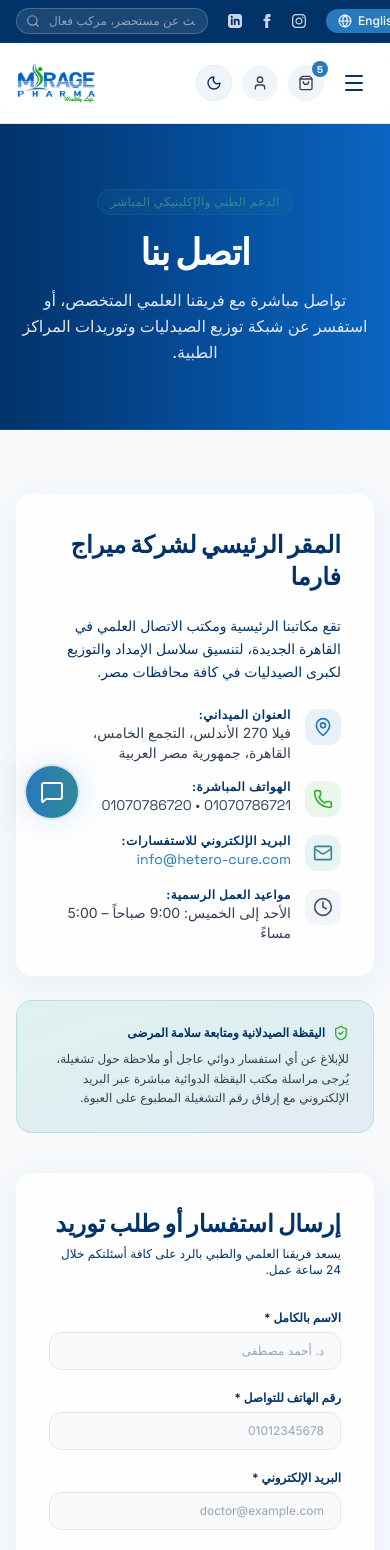
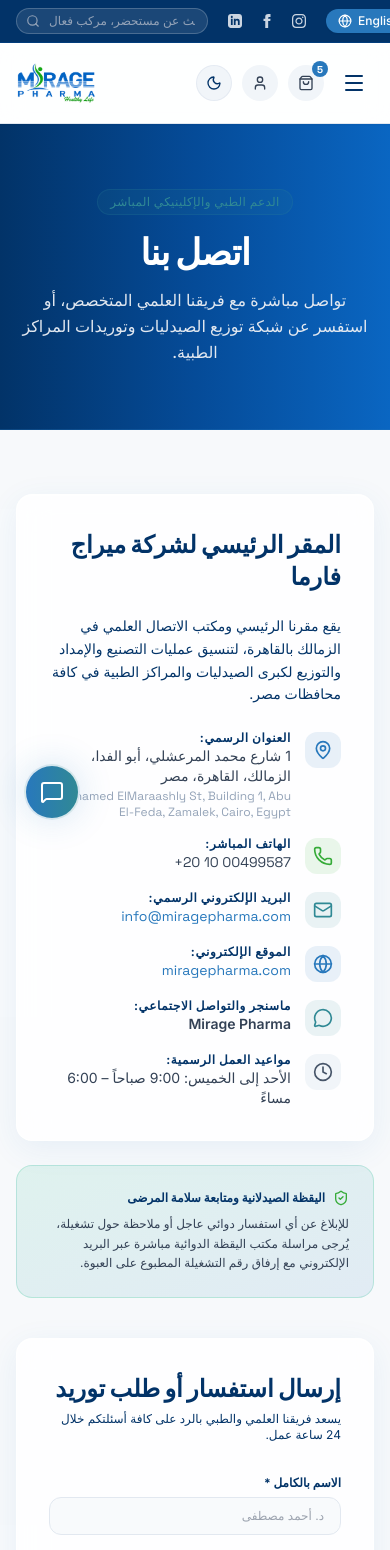
Before and after one commit to Ab-Coder123/mirage-direction-two, a Next.js app in the folder apps/web/: page /ar/contact in a window 390 px wide. Shown: the top 1550 px of the page. Built offline with nearby package versions, Linux system fonts and the light colour scheme.

Commit message:
feat(contact): update official Zamalek HQ address, phone, email, website, and Messenger details across EN & AR

```diff
--- a/apps/web/app/ar/contact/page.tsx
+++ b/apps/web/app/ar/contact/page.tsx
@@ -1,7 +1,7 @@
 'use client';
 
 import * as React from 'react';
-import { MapPin, Phone, Mail, Clock, Send, CheckCircle2, ShieldCheck } from 'lucide-react';
+import { MapPin, Phone, Mail, Clock, Send, CheckCircle2, ShieldCheck, Globe, MessageCircle } from 'lucide-react';
 import { Button, Card, Badge } from '@mirage/ui';
 
 export default function ArabicContactPage() {
@@ -45,7 +45,7 @@
                 المقر الرئيسي لشركة ميراج فارما
               </h3>
               <p className="text-sm text-brand-text-muted dark:text-slate-300 leading-relaxed">
-                تقع مكاتبنا الرئيسية ومكتب الاتصال العلمي في القاهرة الجديدة، لتنسيق سلاسل الإمداد والتوزيع لكبرى الصيدليات في كافة محافظات مصر.
+                يقع مقرنا الرئيسي ومكتب الاتصال العلمي في الزمالك بالقاهرة، لتنسيق عمليات التصنيع والإمداد والتوزيع لكبرى الصيدليات والمراكز الطبية في كافة محافظات مصر.
               </p>
 
               <div className="space-y-4 text-sm text-slate-700 dark:text-slate-200">
@@ -55,9 +55,12 @@
                   </div>
                   <div>
                     <span className="font-bold text-brand-navy dark:text-brand-cyan-light block text-xs uppercase tracking-wider">
-                      العنوان الميداني:
+                      العنوان الرسمي:
                     </span>
-                    <p className="text-sm">فيلا 270 الأندلس، التجمع الخامس، القاهرة، جمهورية مصر العربية</p>
+                    <p className="text-sm">1 شارع محمد المرعشلي، أبو الفدا، الزمالك، القاهرة، مصر</p>
+                    <p className="text-xs text-slate-400 font-mono mt-0.5" dir="ltr">
+                      Mohamed ElMaraashly St, Building 1, Abu El-Feda, Zamalek, Cairo, Egypt
+                    </p>
                   </div>
                 </div>
 
@@ -67,10 +70,10 @@
                   </div>
                   <div>
                     <span className="font-bold text-brand-navy dark:text-brand-cyan-light block text-xs uppercase tracking-wider">
-                      الهواتف المباشرة:
+                      الهاتف المباشر:
                     </span>
                     <p className="font-mono text-sm" dir="ltr">
-                      <a href="tel:01070786720" className="hover:text-brand-primary">01070786720</a> • <a href="tel:01070786721" className="hover:text-brand-primary">01070786721</a>
+                      <a href="tel:+201000499587" className="hover:text-brand-primary dark:hover:text-brand-cyan-light transition-colors">+20 10 00499587</a>
                     </p>
                   </div>
                 </div>
@@ -81,15 +84,47 @@
                   </div>
                   <div>
                     <span className="font-bold text-brand-navy dark:text-brand-cyan-light block text-xs uppercase tracking-wider">
-                      البريد الإلكتروني للاستفسارات:
+                      البريد الإلكتروني الرسمي:
                     </span>
                     <a
-                      href="mailto:info@hetero-cure.com"
-                      className="font-mono text-sm text-brand-primary hover:underline"
+                      href="mailto:info@miragepharma.com"
+                      className="font-mono text-sm text-brand-primary dark:text-brand-cyan-light hover:underline"
                       dir="ltr"
                     >
-                      info@hetero-cure.com
+                      info@miragepharma.com
                     </a>
+                  </div>
+                </div>
+
+                <div className="flex items-start gap-3.5">
+                  <div className="w-9 h-9 rounded-xl bg-brand-primary/10 dark:bg-brand-primary/20 text-brand-primary dark:text-brand-cyan-light flex items-center justify-center shrink-0 mt-0.5">
+                    <Globe className="w-5 h-5" />
+                  </div>
+                  <div>
+                    <span className="font-bold text-brand-navy dark:text-brand-cyan-light block text-xs uppercase tracking-wider">
+                      الموقع الإلكتروني:
+                    </span>
+                    <a
+                      href="https://miragepharma.com"
+                      target="_blank"
+                      rel="noopener noreferrer"
+                      className="font-mono text-sm text-brand-primary dark:text-brand-cyan-light hover:underline"
+                      dir="ltr"
+                    >
+                      miragepharma.com
+                    </a>
+                  </div>
+                </div>
+
+                <div className="flex items-start gap-3.5">
+                  <div className="w-9 h-9 rounded-xl bg-brand-cyan/10 dark:bg-brand-cyan/20 text-brand-cyan dark:text-brand-cyan-light flex items-center justify-center shrink-0 mt-0.5">
+                    <MessageCircle className="w-5 h-5" />
+                  </div>
+                  <div>
+                    <span className="font-bold text-brand-navy dark:text-brand-cyan-light block text-xs uppercase tracking-wider">
+                      ماسنجر والتواصل الاجتماعي:
+                    </span>
+                    <p className="text-sm font-semibold">Mirage Pharma</p>
                   </div>
                 </div>
 
@@ -101,7 +136,7 @@
                     <span className="font-bold text-brand-navy dark:text-brand-cyan-light block text-xs uppercase tracking-wider">
                       مواعيد العمل الرسمية:
                     </span>
-                    <p className="text-sm text-brand-text-muted dark:text-slate-400">الأحد إلى الخميس: 9:00 صباحاً – 5:00 مساءً</p>
+                    <p className="text-sm text-brand-text-muted dark:text-slate-400">الأحد إلى الخميس: 9:00 صباحاً – 6:00 مساءً</p>
                   </div>
                 </div>
               </div>
--- a/apps/web/app/ar/privacy-policy/page.tsx
+++ b/apps/web/app/ar/privacy-policy/page.tsx
@@ -134,12 +134,12 @@
           <div className="pt-6 border-t border-slate-100 dark:border-white/10 flex flex-col sm:flex-row sm:items-center justify-between gap-4 text-xs text-brand-text-muted dark:text-slate-400">
             <div>
               <span className="font-bold text-brand-navy dark:text-white block">مسؤول حماية البيانات (DPO):</span>
-              <a href="mailto:privacy@hetero-cure.com" className="font-mono text-brand-primary dark:text-brand-cyan-light hover:underline" dir="ltr">
-                privacy@hetero-cure.com
+              <a href="mailto:info@miragepharma.com" className="font-mono text-brand-primary dark:text-brand-cyan-light hover:underline" dir="ltr">
+                info@miragepharma.com
               </a>
             </div>
             <p className="font-mono">
-              ميراج فارما — فيلا 270 الأندلس، التجمع الخامس، القاهرة
+              ميراج فارما — 1 شارع محمد المرعشلي، أبو الفدا، الزمالك، القاهرة
             </p>
           </div>
         </div>
--- a/apps/web/app/contact/page.tsx
+++ b/apps/web/app/contact/page.tsx
@@ -1,7 +1,7 @@
 'use client';
 
 import * as React from 'react';
-import { MapPin, Phone, Mail, Clock, Send, CheckCircle2 } from 'lucide-react';
+import { MapPin, Phone, Mail, Clock, Send, CheckCircle2, Globe, MessageCircle } from 'lucide-react';
 import { Button, Card, Badge } from '@mirage/ui';
 
 export default function ContactPage() {
@@ -45,7 +45,7 @@
                 Mirage Pharma Headquarters
               </h3>
               <p className="text-sm text-brand-text-muted dark:text-slate-300 leading-relaxed">
-                Our main offices and regulatory liaison bureau are situated in New Cairo, coordinating logistics and distributor supplies nationwide.
+                Our main corporate headquarters and scientific liaison bureau are located in Zamalek, Cairo, coordinating manufacturing, logistics, and distributor supplies nationwide.
               </p>
 
               <div className="space-y-4 text-sm text-slate-700 dark:text-slate-200">
@@ -57,7 +57,7 @@
                     <span className="font-bold text-brand-navy dark:text-brand-cyan-light block text-xs uppercase tracking-wider">
                       Physical Address:
                     </span>
-                    <p className="text-sm">Villa 270 AL Andalus, Fifth Settlement, Cairo, Egypt</p>
+                    <p className="text-sm">Mohamed ElMaraashly St, Building 1, Abu El-Feda, Zamalek, Cairo, Egypt</p>
                   </div>
                 </div>
 
@@ -67,10 +67,10 @@
                   </div>
                   <div>
                     <span className="font-bold text-brand-navy dark:text-brand-cyan-light block text-xs uppercase tracking-wider">
-                      Direct Telephones:
+                      Direct Telephone:
                     </span>
                     <p className="font-mono text-sm">
-                      <a href="tel:01070786720" className="hover:text-brand-primary">01070786720</a> • <a href="tel:01070786721" className="hover:text-brand-primary">01070786721</a>
+                      <a href="tel:+201000499587" className="hover:text-brand-primary dark:hover:text-brand-cyan-light transition-colors">+20 10 00499587</a>
                     </p>
                   </div>
                 </div>
@@ -84,11 +84,42 @@
                       Inquiries Email:
                     </span>
                     <a
-                      href="mailto:info@hetero-cure.com"
-                      className="font-mono text-sm text-brand-primary hover:underline"
+                      href="mailto:info@miragepharma.com"
+                      className="font-mono text-sm text-brand-primary dark:text-brand-cyan-light hover:underline"
                     >
-                      info@hetero-cure.com
+                      info@miragepharma.com
                     </a>
+                  </div>
+                </div>
+
+                <div className="flex items-start gap-3.5">
+                  <div className="w-9 h-9 rounded-xl bg-brand-primary/10 dark:bg-brand-primary/20 text-brand-primary dark:text-brand-cyan-light flex items-center justify-center shrink-0 mt-0.5">
+                    <Globe className="w-5 h-5" />
+                  </div>
+                  <div>
+                    <span className="font-bold text-brand-navy dark:text-brand-cyan-light block text-xs uppercase tracking-wider">
+                      Official Website:
+                    </span>
+                    <a
+                      href="https://miragepharma.com"
+                      target="_blank"
+                      rel="noopener noreferrer"
+                      className="font-mono text-sm text-brand-primary dark:text-brand-cyan-light hover:underline"
+                    >
+                      miragepharma.com
+                    </a>
+                  </div>
+                </div>
+
+                <div className="flex items-start gap-3.5">
+                  <div className="w-9 h-9 rounded-xl bg-brand-cyan/10 dark:bg-brand-cyan/20 text-brand-cyan dark:text-brand-cyan-light flex items-center justify-center shrink-0 mt-0.5">
+                    <MessageCircle className="w-5 h-5" />
+                  </div>
+                  <div>
+                    <span className="font-bold text-brand-navy dark:text-brand-cyan-light block text-xs uppercase tracking-wider">
+                      Messenger &amp; Social:
+                    </span>
+                    <p className="text-sm font-semibold">Mirage Pharma</p>
                   </div>
                 </div>
 
--- a/apps/web/app/privacy-policy/page.tsx
+++ b/apps/web/app/privacy-policy/page.tsx
@@ -150,7 +150,7 @@
               Data Protection Officer Contact:
             </span>
             <p>
-              If you have any questions or data removal requests regarding this Privacy Policy, please write to: <a href="mailto:info@hetero-cure.com" className="text-brand-primary dark:text-brand-cyan-light font-mono font-bold hover:underline">info@hetero-cure.com</a> or visit our headquarters at Villa 270 AL Andalus, Fifth Settlement, Cairo, Egypt.
+              If you have any questions or data removal requests regarding this Privacy Policy, please write to: <a href="mailto:info@miragepharma.com" className="text-brand-primary dark:text-brand-cyan-light font-mono font-bold hover:underline">info@miragepharma.com</a> or visit our headquarters at Mohamed ElMaraashly St, Building 1, Abu El-Feda, Zamalek, Cairo, Egypt.
             </p>
           </div>
         </div>
--- a/apps/web/components/shell/Footer.tsx
+++ b/apps/web/components/shell/Footer.tsx
@@ -65,29 +65,25 @@
                 <MapPin className="w-4 h-4 text-brand-cyan-light shrink-0 mt-0.5" />
                 <span>
                   {isAr
-                    ? 'المقر الرئيسي والفروع: القاهرة، جمهورية مصر العربية'
-                    : 'Headquarters & Branches: Cairo, Egypt'}
+                    ? '1 شارع محمد المرعشلي، أبو الفدا، الزمالك، القاهرة، مصر'
+                    : 'Mohamed ElMaraashly St, Building 1, Abu El-Feda, Zamalek, Cairo, Egypt'}
                 </span>
               </li>
               <li className="flex items-center gap-3">
                 <Phone className="w-4 h-4 text-brand-cyan-light shrink-0" />
-                <div className="flex items-center gap-2 font-mono">
-                  <a href="tel:01070786720" className="hover:text-white transition-colors">
-                    01070786720
-                  </a>
-                  <span>-</span>
-                  <a href="tel:01070786721" className="hover:text-white transition-colors">
-                    01070786721
+                <div className="flex items-center gap-2 font-mono" dir="ltr">
+                  <a href="tel:+201000499587" className="hover:text-white transition-colors">
+                    +20 10 00499587
                   </a>
                 </div>
               </li>
               <li className="flex items-center gap-3">
                 <Mail className="w-4 h-4 text-brand-cyan-light shrink-0" />
                 <a
-                  href="mailto:info@mirage-pharma.com"
+                  href="mailto:info@miragepharma.com"
                   className="font-mono hover:text-white transition-colors"
                 >
-                  info@mirage-pharma.com
+                  info@miragepharma.com
                 </a>
               </li>
             </ul>
--- a/apps/web/components/shell/LiveChatWidget.tsx
+++ b/apps/web/components/shell/LiveChatWidget.tsx
@@ -36,8 +36,8 @@
         ...prev,
         {
           text: isAr
-            ? 'شكراً لتواصلك! سيقوم صيدلي إكلينيكي بالرد على استفسارك خلال دقائق. يمكنك أيضاً الاتصال بنا مباشرة على: 01070786720.'
-            : 'Thank you for reaching out! A clinical pharmacist will review your question shortly. You can also call us directly at 01070786720.',
+            ? 'شكراً لتواصلك! سيقوم صيدلي إكلينيكي بالرد على استفسارك خلال دقائق. يمكنك أيضاً الاتصال بنا مباشرة على: +20 10 00499587.'
+            : 'Thank you for reaching out! A clinical pharmacist will review your question shortly. You can also call us directly at +20 10 00499587.',
           fromUser: false,
         },
       ]);
```
